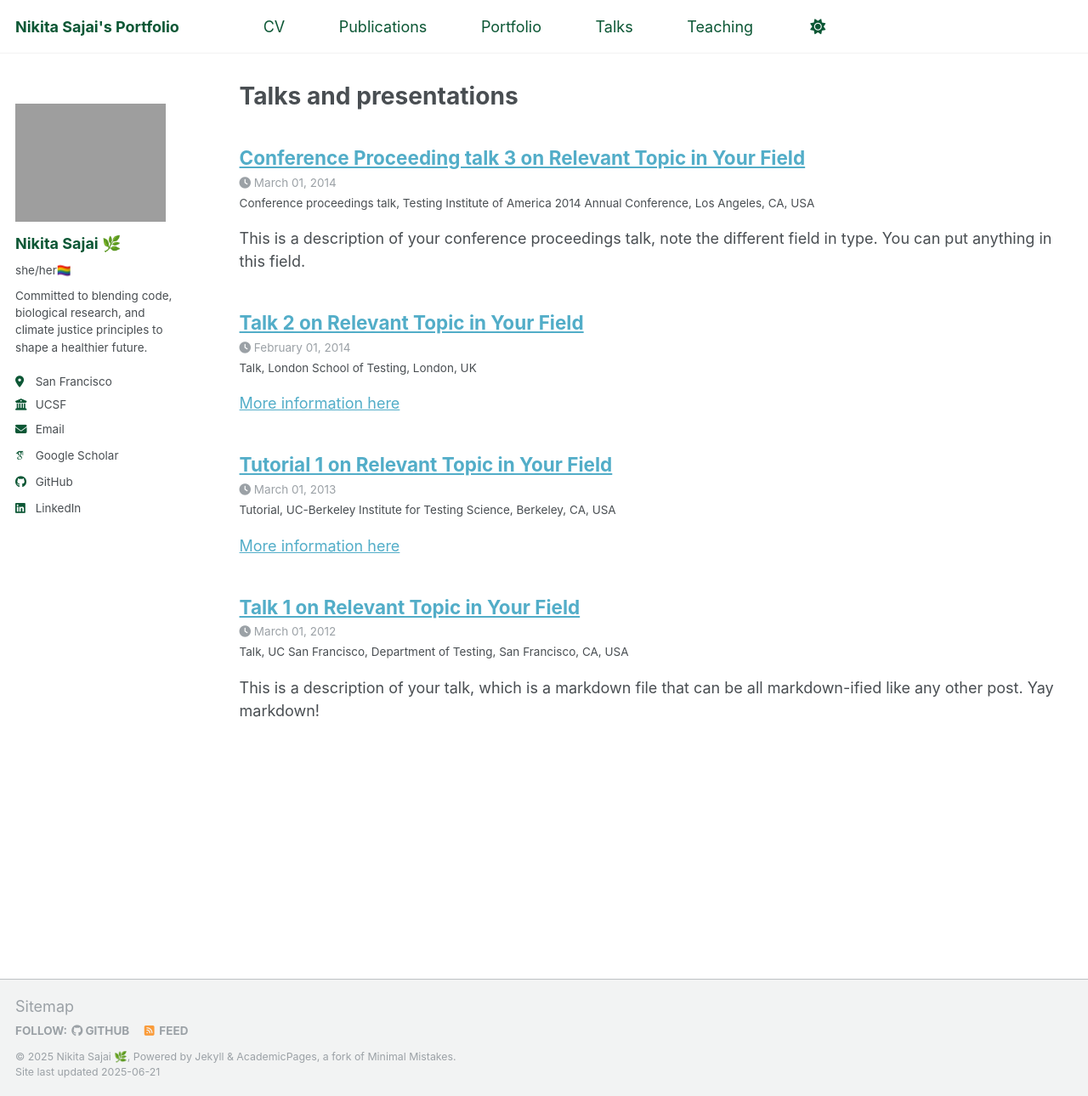
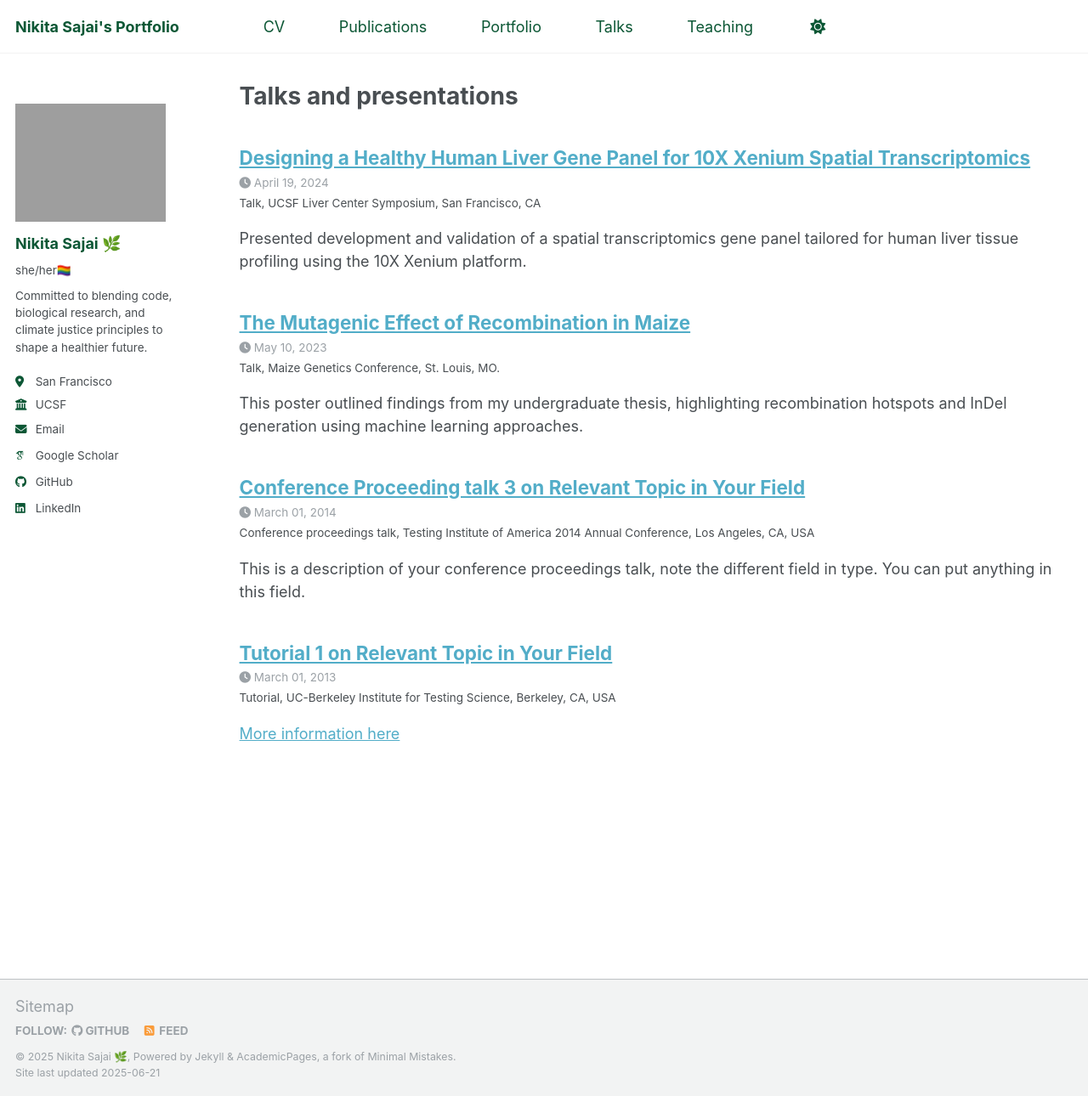
Before and after one commit to 16nikita/16nikita.github.io, a Jekyll site: the page built from _pages/talks.html, in a window 1280 px wide and 1290 px high. Shown: the whole window at 85% size. Built offline with Jekyll 4.4.1, drawn with Linux system fonts in a browser that asks for light colours; some web fonts are replaced.

Commit message:
update talks page

```diff
--- a/_talks/2012-03-01-talk-1.md
+++ b/_talks/2012-03-01-talk-1.md
@@ -1,11 +1,12 @@
 ---
-title: "Talk 1 on Relevant Topic in Your Field"
+title: "The Mutagenic Effect of Recombination in Maize"
 collection: talks
 type: "Talk"
 permalink: /talks/2012-03-01-talk-1
-venue: "UC San Francisco, Department of Testing"
-date: 2012-03-01
-location: "San Francisco, CA, USA"
+venue: "Maize Genetics Conference"
+date: 2023-05-10
+slidesurl: 'http://16nikita.github.io/files/Maize_meeting_presentation.pdf'
+location: "St. Louis, MO."
 ---
 
-This is a description of your talk, which is a markdown file that can be all markdown-ified like any other post. Yay markdown!
+This poster outlined findings from my undergraduate thesis, highlighting recombination hotspots and InDel generation using machine learning approaches.
--- a/_talks/2014-02-01-talk-2.md
+++ b/_talks/2014-02-01-talk-2.md
@@ -1,13 +1,11 @@
 ---
-title: "Talk 2 on Relevant Topic in Your Field"
+title: "Designing a Healthy Human Liver Gene Panel for 10X Xenium Spatial Transcriptomics"
 collection: talks
 type: "Talk"
 permalink: /talks/2014-02-01-talk-2
-venue: "London School of Testing"
-date: 2014-02-01
-location: "London, UK"
+venue: "UCSF Liver Center Symposium"
+date: 2024-04-19
+slidesurl: 'http://16nikita.github.io/files/Symposium_4_19.pdf'
+location: "San Francisco, CA"
 ---
-
-[More information here](http://example2.com)
-
-This is a description of your talk, which is a markdown files that can be all markdown-ified like any other post. Yay markdown!
+Presented development and validation of a spatial transcriptomics gene panel tailored for human liver tissue profiling using the 10X Xenium platform.
```
